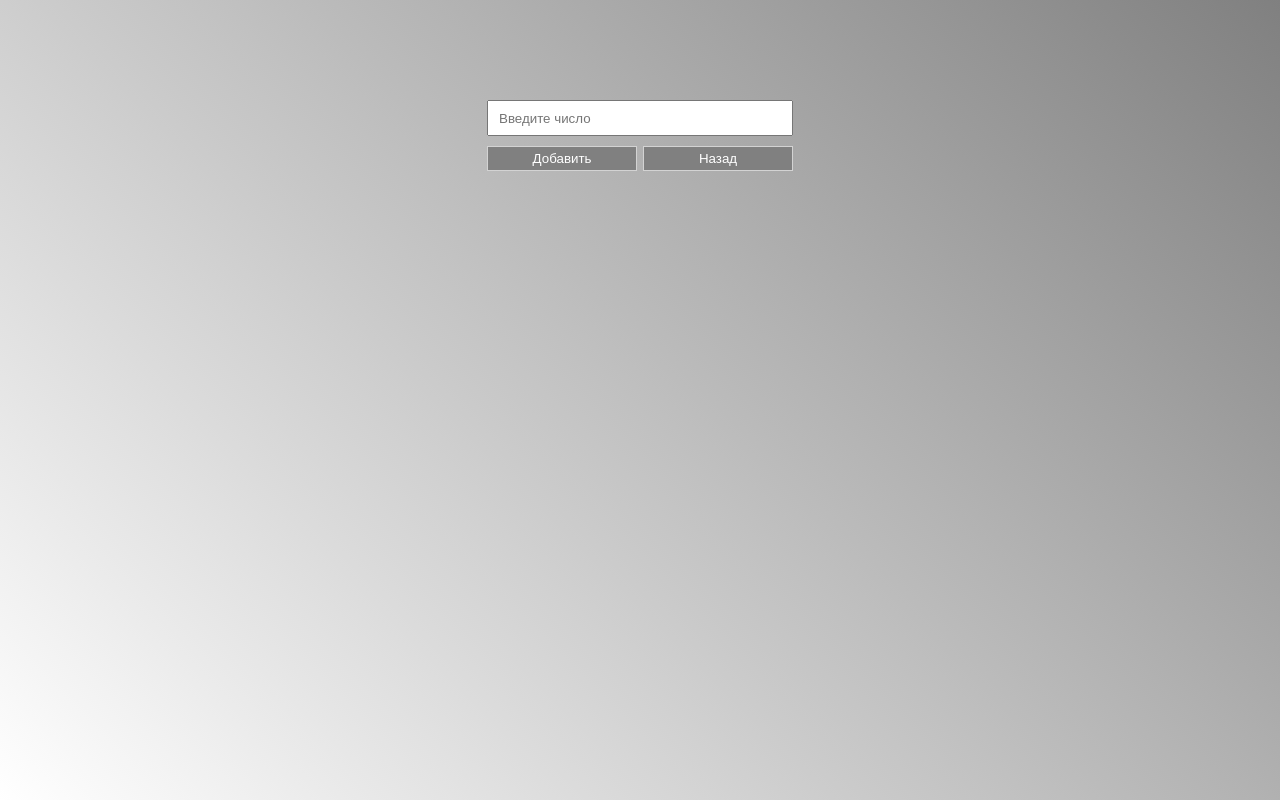
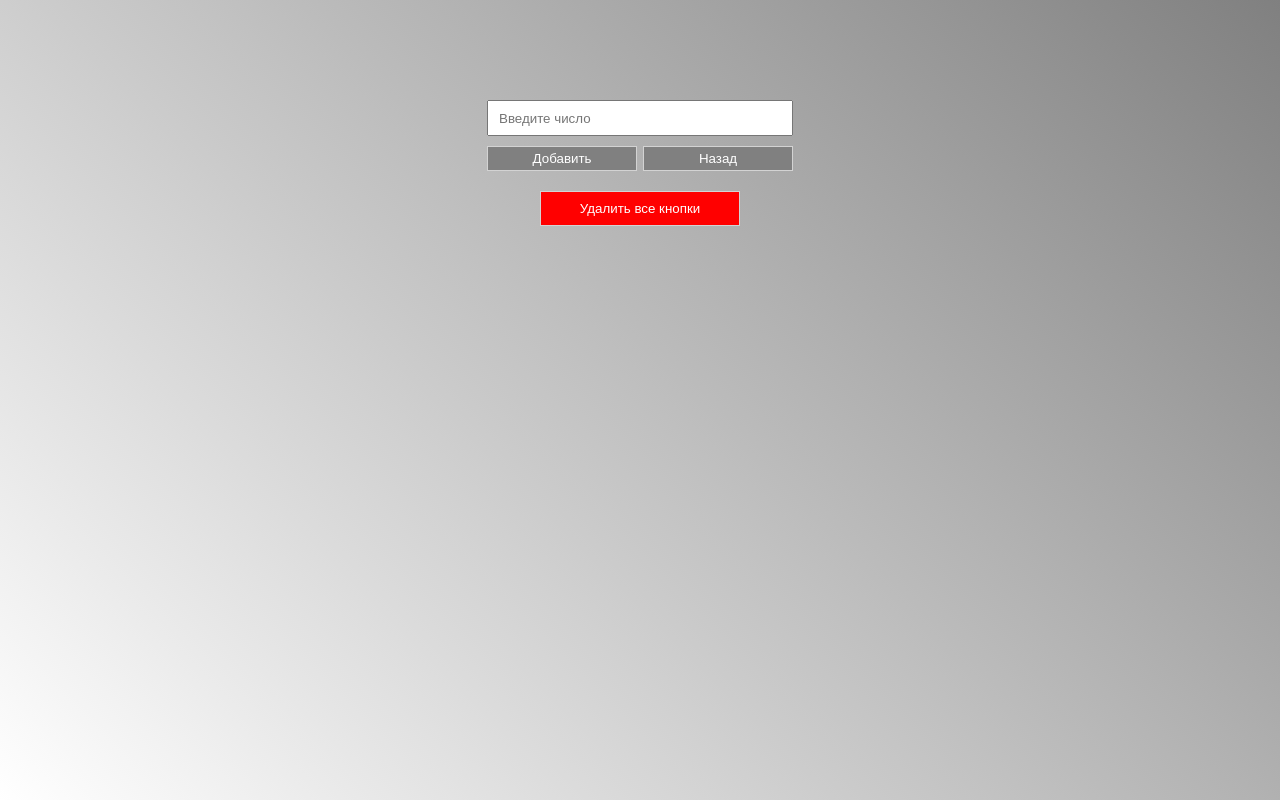
Before and after one commit to vladislavkorenik/Calculator-on-React, a React (Create React App) app: page /add-button-page in a window 1280 px wide. Built offline with nearby package versions, Linux system fonts and the light colour scheme.

Commit message:
now we can add new button

```diff
--- a/src/components/add-button/add-button.css
+++ b/src/components/add-button/add-button.css
@@ -15,7 +15,7 @@
     justify-content: space-between;
 }
 
-.add-button-nav button {
+.add-button button {
     background: grey;
     border: 1px solid lightgray;
     width: 150px;
@@ -23,8 +23,24 @@
     color: white;
     outline-color: lightgrey;
 }
-.add-button-nav button:hover {
+.add-button button:hover {
     background: lightgray;
     transition: background 0.5s;
     cursor: pointer;
 }
+
+.delete-buttons {
+    display: flex;
+    justify-content: center;
+}
+.delete-buttons button {
+    margin-top: 20px;
+    background: red;
+    width: 200px;
+    height: 35px;
+}
+
+.delete-buttons button:hover {
+    background: lightcoral;
+    transition: background 0.5s;
+}
--- a/src/components/add-button/add-button.jsx
+++ b/src/components/add-button/add-button.jsx
@@ -1,21 +1,52 @@
-import React from 'react'
+import React, { Component } from 'react'
 import { Link } from 'react-router-dom';
 
 import Button from '../button'
 import './add-button.css'
+import isNumeric from "../../logic/isNumeric";
 
 
-const AddButton = () => {
+export default class AddButton extends Component {
+    state = {
+        value: ''
+    }
+
+    arr = JSON.parse(localStorage.getItem('addButton')) === null ? [] : JSON.parse(localStorage.getItem('addButton'));
+
+    enterValue = (event) => {
+        this.setState({
+            value: event.target.value
+        });
+    };
+
+    addNewButton = () => {
+        if(isNumeric(this.state.value)) {
+            this.arr.push({
+                value: this.state.value,
+                symbol: this.state.value,
+                classes: 'number',
+            })
+            localStorage.setItem('addButton', JSON.stringify(this.arr))
+        }
+    }
+
+    deleteButtons = () => {
+        localStorage.removeItem('addButton');
+    }
+
+    render() {
         return(
-        <div className = 'add-button'>
-            <input placeholder = 'Введите число'/>
+            <form className = 'add-button'>
+                <input placeholder = 'Введите число'
+                onChange = { this.enterValue }/>
                 <div className = 'add-button-nav'>
-            <Link to = '/'><Button props = { { value: 'Добавить', classes: 'link-button' } }/></Link>
+                    <Link to = '/'><Button props = { { value: 'Добавить', classes: 'link-button', func: this.addNewButton } }/></Link>
                     <Link to = '/'><Button props = { { value: 'Назад', classes: 'link-button' } }/></Link>
                 </div>
+                <div className = 'delete-buttons'>
+                    <Link to = '/'><Button props = { { value: 'Удалить все кнопки', classes: 'link-button', func: this.deleteButtons } }/></Link>
                 </div>
+            </form>
         );
     };
-
-
-export default AddButton
+};
--- a/src/components/button/button.css
+++ b/src/components/button/button.css
@@ -7,6 +7,7 @@
     padding: 5px;
     margin: 1px;
     color: white;
+    outline: none;
 }
 .buttons button:hover {
     background: #606060;
@@ -37,6 +38,6 @@
     text-decoration: none;
 }
 
-.buttons .add-button:hover {
-    font-size: 30px;
+.buttons .add-button:hover a {
+    color: black;
 }
--- a/src/components/buttons/buttons.jsx
+++ b/src/components/buttons/buttons.jsx
@@ -119,9 +119,18 @@ const Buttons = ({ add, clear, backspace, equal, radical }) => {
     ];
 
     let bottns =  config.map( item => <Button key={ item.value } props = { item } />);
+    let newBottns = JSON.parse(localStorage.getItem('addButton'));
+    if(newBottns === null) {
+        newBottns = [];
+    }
+    newBottns = newBottns.map( item => {
+        item.func = add;
+        return <Button key={ item.value } props = { item } />
+    });
     return (
         <div className='buttons'>
             {bottns}
+            {newBottns}
         </div>
     );
 };
--- /dev/null
+++ b/src/logic/isNumeric.js
@@ -0,0 +1,3 @@
+export default function isNumber(n) {
+    return !isNaN(parseFloat(n)) && isFinite(n);
+};
```
Lines whose indentation alone changed are shown as unchanged.
